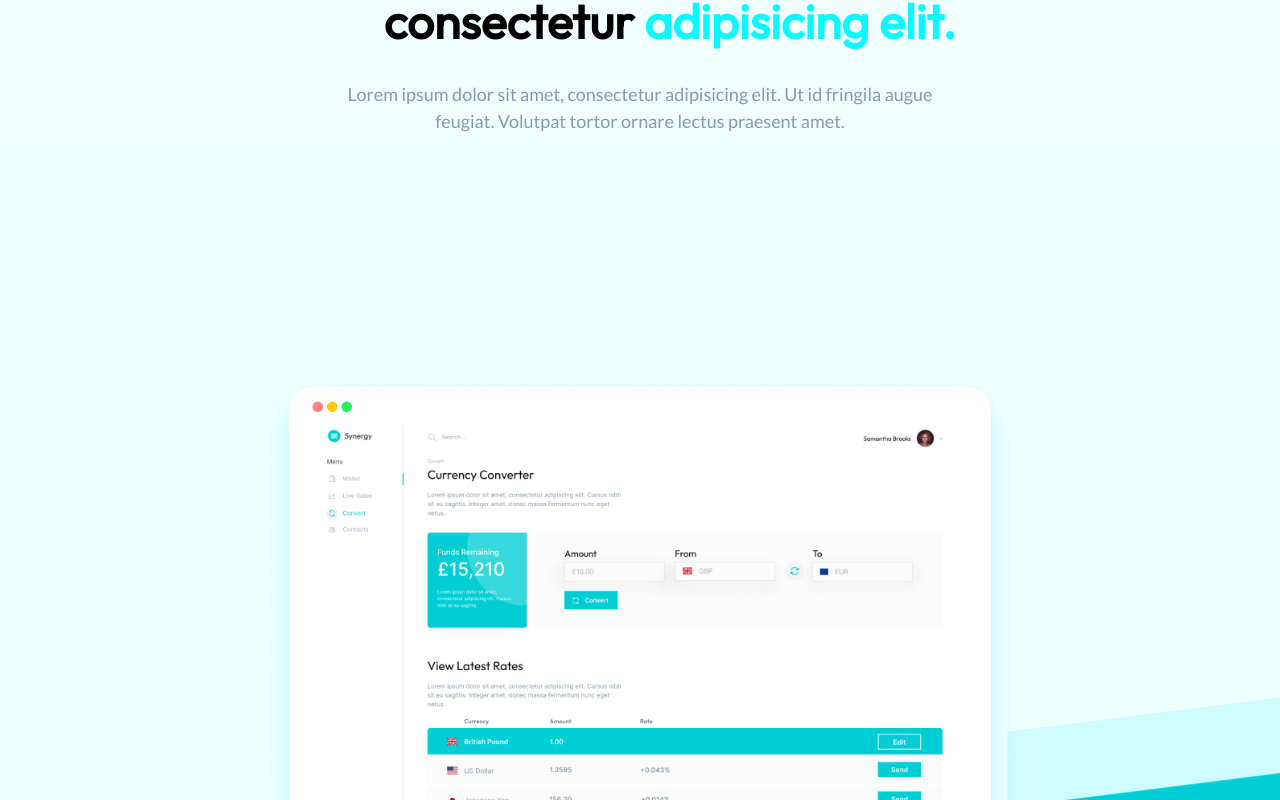
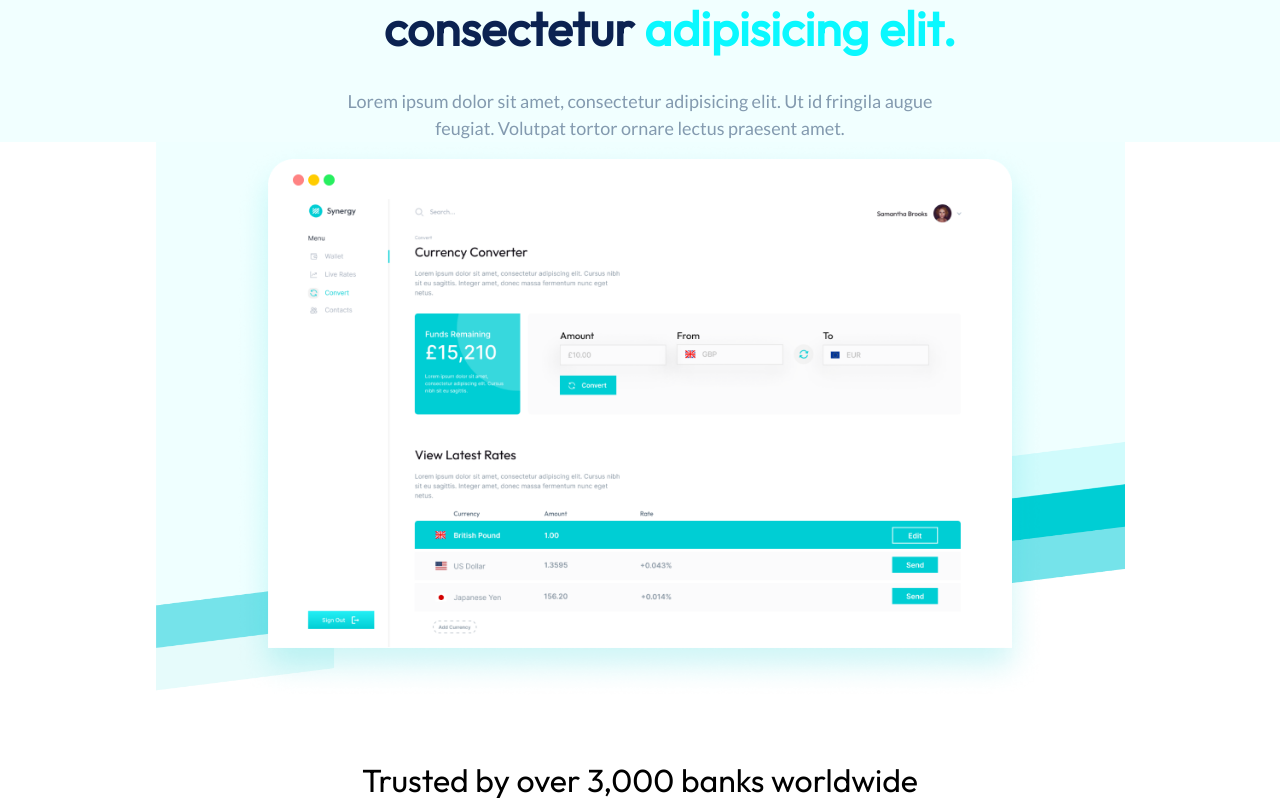
Before and after one commit to nology-tech/synergy, a React (Create React App) app: page / in a window 1280 px wide. Shown: the part 180-980 px from the top of the page. Built offline with nearby package versions, Linux system fonts and the light colour scheme.

Commit message:
added MainImage component

```diff
--- a/src/components/Header/Header.scss
+++ b/src/components/Header/Header.scss
@@ -15,17 +15,8 @@
   font-style: normal;
   font-weight: 600;
   font-size: 48px;
-  // line-height: 110%;
+  color: $color-blue;
   width: 100%;
-
-// Height: 106px;
-// Top:166px;
-// Left:506px;
-//   position: absolute;
-// width: 744px;
-// height: 106px;
-// left: 506px;
-// top: 166px;
 
   &__highlight {
     color: $color-lightblue;
--- a/src/components/LandingMain/LandingMain.jsx
+++ b/src/components/LandingMain/LandingMain.jsx
@@ -1,5 +1,6 @@
-import React from 'react'
+import React from "react";
 import Header from "../Header/Header";
+import MainImage from "../MainImage/MainImage";
 import features from "../../data/feature.js";
 import FeaturesTile from "../FeaturesTile/FeaturesTile";
 import "./LandingMain.scss";
@@ -9,25 +10,26 @@ const LandingMain = () => {
     <>
       <img
         className="navbar__image"
-          // scr={landingImage}
         src={require("../../assets/images/navbar.png")}
         alt="navbar page image"
       />
-        <Header/>
-        <div className="backgound__image">
-        <section>
+      <Header />
+      <div>
+      <MainImage />
+      </div>
+      {/* <div className="backgound__image">
         <img
           className="landing__image"
-            // scr={landingImage}
           src={require("../../assets/images/transfer.png")}
           alt="main page image"
         />
-        </section>
-        </div>
+      </div> */}
 
       <section>
         <div className="bankClients">
-            <h1 className="bankClients__title">Trusted by over 3,000 banks worldwide</h1>
+          <h1 className="bankClients__title">
+            Trusted by over 3,000 banks worldwide
+          </h1>
           <div className="bankLogosImg">
             <img
               className="bankLogosImg__one"
@@ -52,7 +54,7 @@ const LandingMain = () => {
 
         <div className="features">
           <h2 className="features__title">Our Award-Winning Features</h2>
-            <FeaturesTile features= {features} />
+          <FeaturesTile features={features} />
           <button>Find Out More</button>
         </div>
       </section>
@@ -60,8 +62,9 @@ const LandingMain = () => {
       <div className="converter">
         <h1 className="converter__title">Make A Conversation </h1>
         <h5 className="converter__subline">
-        Lorem ipsum dolor sit amet, consectetur adipisicing elit. Ut id fringila
-        augue <br /> feugiat. Volutpat tortor ornare lectus praesent amet.
+          Lorem ipsum dolor sit amet, consectetur adipisicing elit. Ut id
+          fringila augue <br /> feugiat. Volutpat tortor ornare lectus praesent
+          amet.
         </h5>
         <img
           className="converter__image"
@@ -73,8 +76,9 @@ const LandingMain = () => {
       <div className="currencies">
         <h1 className="currencies__title">View Latest Rates </h1>
         <h5 className="currencies__subline">
-        Lorem ipsum dolor sit amet, consectetur adipisicing elit. Ut id fringila
-        augue <br /> feugiat. Volutpat tortor ornare lectus praesent amet.
+          Lorem ipsum dolor sit amet, consectetur adipisicing elit. Ut id
+          fringila augue <br /> feugiat. Volutpat tortor ornare lectus praesent
+          amet.
         </h5>
         <img
           className="currencies__img"
@@ -94,4 +98,4 @@ const LandingMain = () => {
   );
 };
 
-export default LandingMain
+export default LandingMain;
--- a/src/components/LandingMain/LandingMain.scss
+++ b/src/components/LandingMain/LandingMain.scss
@@ -1,5 +1,5 @@
 @use "../../assets/sass/_variables.scss"as *;
-// $background-main: url({require("./assets/image/background.png")});
+
 
 * {
   align-content: center;
@@ -7,37 +7,11 @@
   align-items: center;
   padding: 0;
   margin: 0;
-
 }
 
 .navbar__image {
   background-color: $color-background;
   width: 100%;
-
-}
-.backgound__image{
-  background-image: url(../../assets/images/background.png);
-  height: 1000px;
-  background-repeat: no-repeat;
-  background-position: center;
-  background-size: cover;
-}
-.landing__image {
-  //background-image: url(../src/assets/images/background.png);
-  // background-color: $color-background;
-  border-radius: 15px;
-  overflow: visible;
-  box-shadow: 0px 10px 10px rgba($color-background, 0.25);
-  padding: 10px;
-
-  // width: 812px;
-  height: 525px;
-  // position: absolute;
-  // width: 812px;
-  // height: 525px;
-  // left: 458px;
-  // top: 461px;
-  // background: url(Converter.png);
 }
 
 .bankClients {
@@ -55,12 +29,6 @@
     font-size: 32px;
     line-height: 110%;
     text-align: center;
-
-    // position: absolute;
-    // width: 759px;
-    // height: 35px;
-    // left: 484px;
-    // top: 1135px;
   }
 
   .bankLogosImg {
@@ -69,19 +37,16 @@
     background-color: $color-white;
 
     &__one {
-      // background-color: $color-white;
       margin-right: 50px;
       margin-left: 30px;
     }
 
     &__two {
-      // background-color: $color-white;
       margin-right: 50px;
       margin-left: 30px;
     }
 
     &__three {
-      // background-color: $color-white;
       margin-right: 50px;
       margin-left: 30px;
     }
@@ -96,8 +61,6 @@
   font-style: normal;
   padding-bottom: 80px;
   background-color: $color-background;
-
-  /* identical to box height, or 31px */
   text-align: center;
 
   &__title {
@@ -111,10 +74,6 @@
 }
 
 .converter {
-  // display: flex;
-  // flex-direction: row;
-  // align-content: center;
-  // width: 50%;
   background-color: $color-middle-blue;
   overflow: visible;
   height: 300px;
@@ -139,9 +98,8 @@
   padding: 20px;
   }
 }
+
 .converter__image {
-// background-color: $color-white;
-// box-shadow: 0px 20px 40px rgba(0, 0, 0, 0.06);
 border-radius: 8px;
 width: 1079px;
 padding: 30px;
@@ -158,10 +116,10 @@ padding: 30px;
 
   &__title {
     font-family: $title-font-family;
-
     font-weight: 400;
     font-size: 32px;
     line-height: 40px;
+    color: $color-black;
   }
   &__subline {
     font-family: $secondary-font-family;
@@ -169,6 +127,7 @@ padding: 30px;
     font-size: 18px;
     line-height: 150%;
     padding: 20px;
+    color: $color-light-gray;
     }
     &__img{
       background: $color-white;
--- /dev/null
+++ b/src/components/MainImage/MainImage.jsx
@@ -0,0 +1,16 @@
+import React from 'react'
+import './MainImage.scss'
+
+const MainImage = () => {
+  return (
+    <div className="backgound__image">
+    <img
+      className="landing__image"
+      src={require("../../assets/images/transfer.png")}
+      alt="main page image"
+    />
+  </div>
+  )
+}
+
+export default MainImage
--- /dev/null
+++ b/src/components/MainImage/MainImage.scss
@@ -0,0 +1,24 @@
+@use "../../assets/sass/_variables.scss"as *;
+
+.backgound__image {
+  background-image: url(../../assets/images/background.png);
+  width: 100%;
+  // height: 980px;
+  background-repeat: no-repeat;
+  background-position: center;
+  background-size:contain;
+
+  // background-size: cover;
+  .landing__image {
+    border-radius: 15px;
+    // height: 850px;
+    width: 812px;
+    z-index: 1;
+
+    // padding-top: 600px;
+    // top: 573px;
+    // right: 872px;
+    // position: absolute;
+
+  }
+}
```
Also changed, not shown: src/assets/images/background2.png, src/assets/images/navbar.png. Lines whose indentation alone changed are shown as unchanged.
